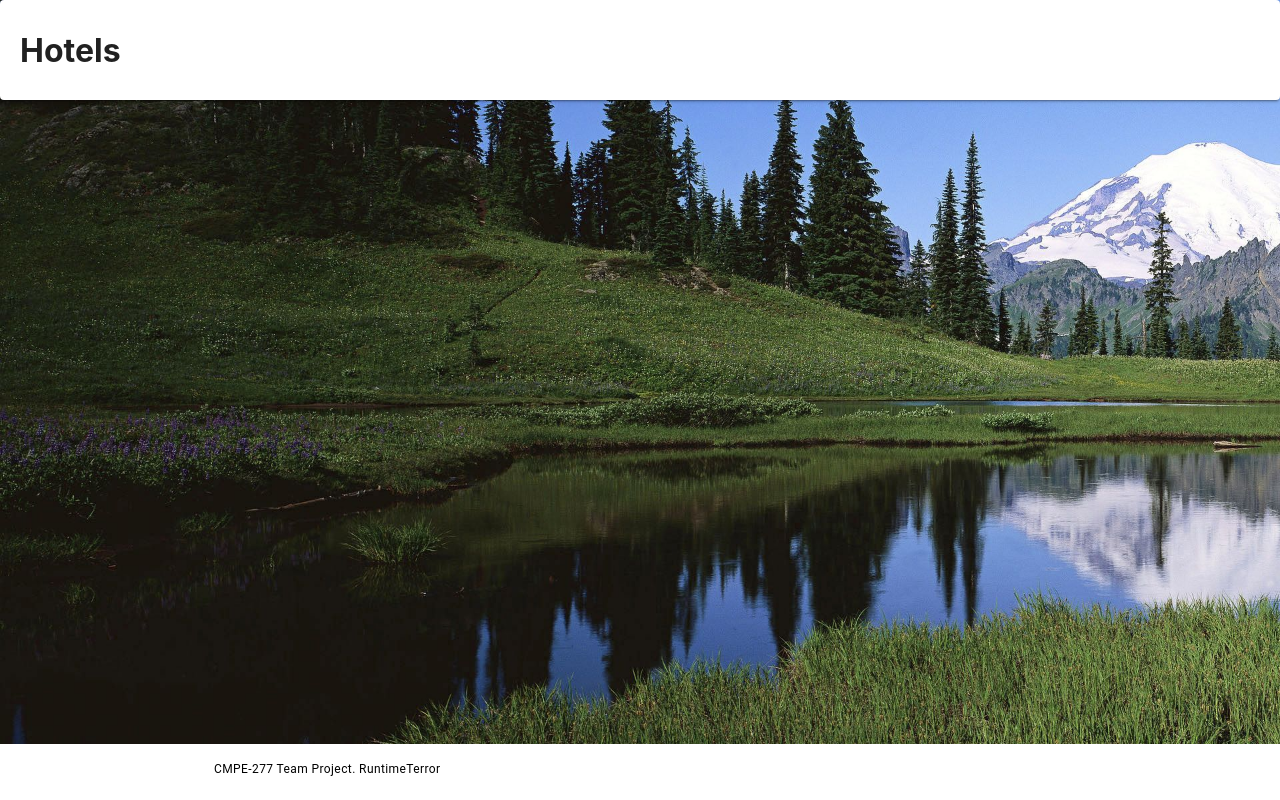
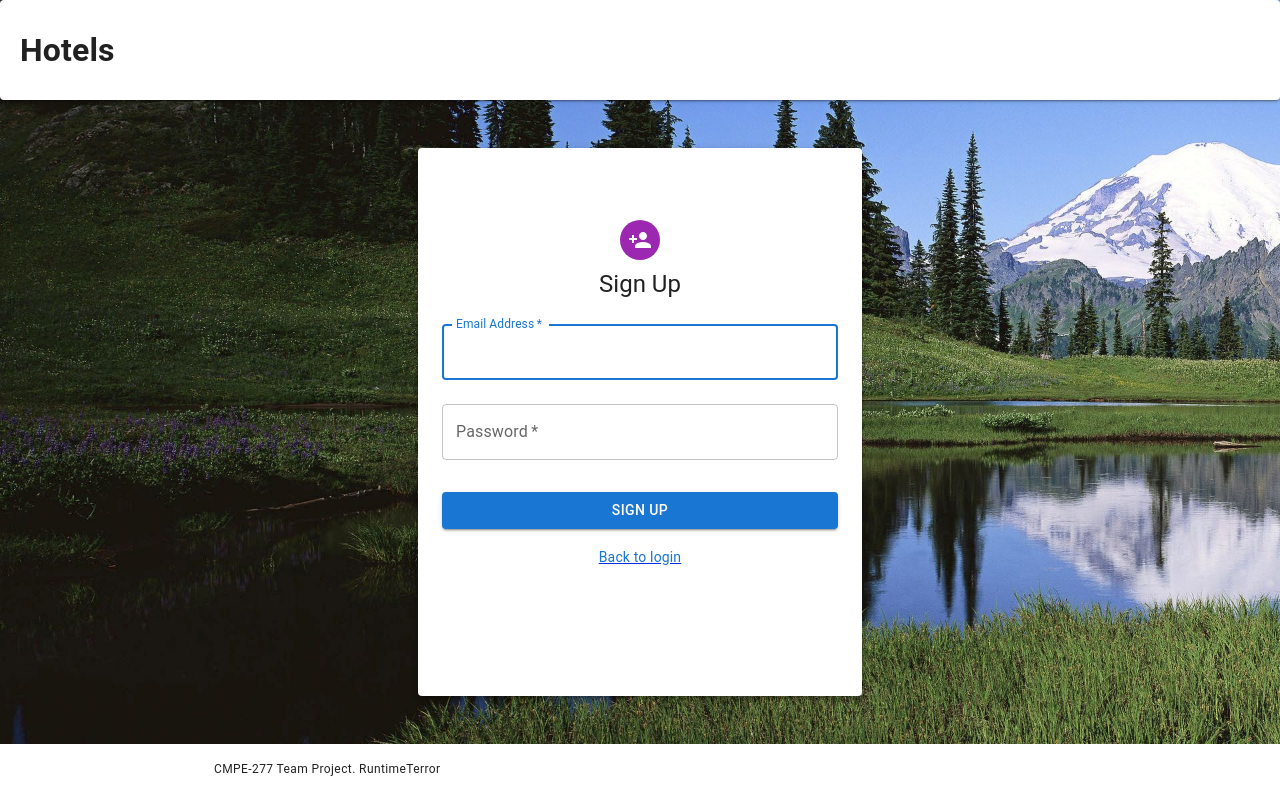
Before and after one commit to gopinathsjsu/team-project-runtimeterror, a React (Create React App) app in the folder hm-web/: page /signup in a window 1280 px wide. Built offline with nearby package versions, Linux system fonts and the light colour scheme; no server answers.

Commit message:
UI elements added

```diff
--- a/hm-web/src/App.js
+++ b/hm-web/src/App.js
@@ -4,6 +4,8 @@
 import React from 'react';
 import { BrowserRouter, Route, Routes } from 'react-router-dom';
 import Footer from './Footer';
+import SignIn from './Login/SingIn';
+import SignUp from './Login/SignUp';
 
 function App() {
   return (
@@ -14,7 +16,8 @@
           <div className='bodyContainer'>
             <Routes>
               <Route path="/" element={<Landing />} />
-              <Route path="/listings" element={<Landing />} />
+              <Route path="/login" element={<SignIn />} />
+              <Route path="/signup" element={<SignUp />} />
             </Routes>
           </div>
         </BrowserRouter>
--- /dev/null
+++ b/hm-web/src/Login/SignUp.js
@@ -0,0 +1,84 @@
+import * as React from 'react';
+import Avatar from '@mui/material/Avatar';
+import Button from '@mui/material/Button';
+import CssBaseline from '@mui/material/CssBaseline';
+import TextField from '@mui/material/TextField';
+import { Link } from 'react-router-dom';
+import * as MaterialLink from '@mui/material/Link';
+import Box from '@mui/material/Box';
+import PersonAddIcon from '@mui/icons-material/PersonAdd';
+import Typography from '@mui/material/Typography';
+import Container from '@mui/material/Container';
+import { Paper } from '@mui/material';
+
+
+export default function SignUp() {
+  const handleSubmit = (event) => {
+    event.preventDefault();
+    const data = new FormData(event.currentTarget);
+    console.log({
+      email: data.get('email'),
+      password: data.get('password'),
+    });
+  };
+
+  return (
+    <Paper elevation={4}>
+      <Container component="main" maxWidth="xs">
+        <CssBaseline />
+        <Box
+          sx={{
+            marginTop: 8,
+            display: 'flex',
+            flexDirection: 'column',
+            alignItems: 'center',
+          }}
+        >
+          <Avatar sx={{ m: 1, bgcolor: 'secondary.main' }}>
+            <PersonAddIcon />
+          </Avatar>
+          <Typography component="h1" variant="h5">
+            Sign Up
+          </Typography>
+          <Box component="form" onSubmit={handleSubmit} noValidate sx={{ mt: 1 }}>
+            <TextField
+              margin="normal"
+              required
+              fullWidth
+              id="email"
+              label="Email Address"
+              name="email"
+              autoComplete="email"
+              autoFocus
+            />
+            <TextField
+              margin="normal"
+              required
+              fullWidth
+              name="password"
+              label="Password"
+              type="password"
+              id="password"
+              autoComplete="current-password"
+            />
+            <Button
+              type="submit"
+              fullWidth
+              variant="contained"
+              sx={{ mt: 3, mb: 2 }}
+            >
+              Sign Up
+            </Button>
+            <Container sx={{ display: 'flex', justifyContent: 'center' }} fixed>
+              <Link to="/login">
+                <MaterialLink.default variant="body2">
+                  {"Back to login"}
+                </MaterialLink.default>
+              </Link>
+            </Container>
+          </Box>
+        </Box>
+      </Container>
+    </Paper>
+  );
+}
--- /dev/null
+++ b/hm-web/src/Login/SingIn.js
@@ -0,0 +1,84 @@
+import * as React from 'react';
+import Avatar from '@mui/material/Avatar';
+import Button from '@mui/material/Button';
+import CssBaseline from '@mui/material/CssBaseline';
+import TextField from '@mui/material/TextField';
+import * as MaterialLink from '@mui/material/Link';
+import { Link } from 'react-router-dom';
+import Box from '@mui/material/Box';
+import LockOutlinedIcon from '@mui/icons-material/LockOutlined';
+import Typography from '@mui/material/Typography';
+import Container from '@mui/material/Container';
+import { Paper } from '@mui/material';
+
+
+export default function SignIn() {
+  const handleSubmit = (event) => {
+    event.preventDefault();
+    const data = new FormData(event.currentTarget);
+    console.log({
+      email: data.get('email'),
+      password: data.get('password'),
+    });
+  };
+
+  return (
+    <Paper elevation={4}>
+      <Container component="main" maxWidth="xs">
+        <CssBaseline />
+        <Box
+          sx={{
+            marginTop: 8,
+            display: 'flex',
+            flexDirection: 'column',
+            alignItems: 'center',
+          }}
+        >
+          <Avatar sx={{ m: 1, bgcolor: 'secondary.main' }}>
+            <LockOutlinedIcon />
+          </Avatar>
+          <Typography component="h1" variant="h5">
+            Sign in
+          </Typography>
+          <Box component="form" onSubmit={handleSubmit} noValidate sx={{ mt: 1 }}>
+            <TextField
+              margin="normal"
+              required
+              fullWidth
+              id="email"
+              label="Email Address"
+              name="email"
+              autoComplete="email"
+              autoFocus
+            />
+            <TextField
+              margin="normal"
+              required
+              fullWidth
+              name="password"
+              label="Password"
+              type="password"
+              id="password"
+              autoComplete="current-password"
+            />
+            <Button
+              type="submit"
+              fullWidth
+              variant="contained"
+              sx={{ mt: 3, mb: 2 }}
+            >
+              Sign In
+            </Button>
+            <Container sx={{ display: 'flex', justifyContent: 'center' }} fixed>
+              <Link to="/signup">
+                <MaterialLink.default variant="body2">
+                  {"Don't have an account? Sign Up"}
+                </MaterialLink.default>
+              </Link>
+            </Container>
+          </Box>
+        </Box>
+      </Container>
+    </Paper>
+  );
+}
```
